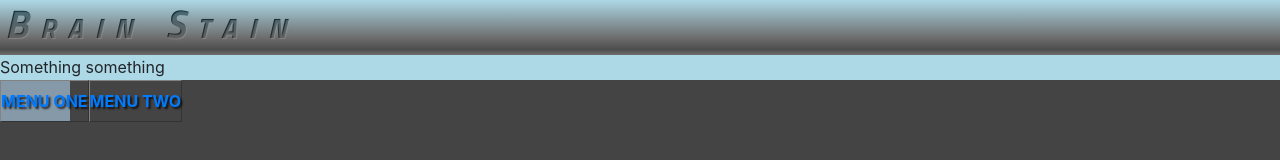
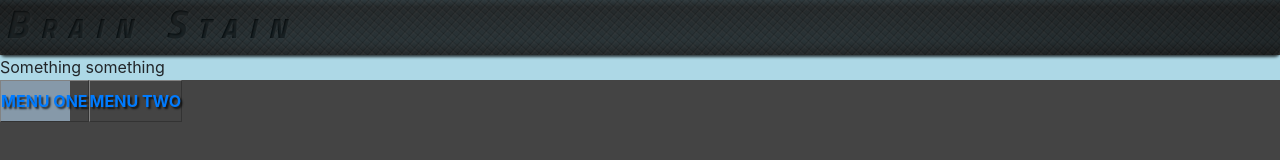
Before and after one commit to Skrath/Brain-Stain, a plain HTML site: page views/admin/layout.html in a window 1280 px wide. Drawn offline with nearby package versions, Linux system fonts and the light colour scheme; files that its build step writes are made by us from their sources.

Commit message:
Adding a crazy css texture to the header div

```diff
--- a/views/css/admin.css
+++ b/views/css/admin.css
@@ -19,6 +19,8 @@
 
 
     --fade-to-gray: linear-gradient(var(--main-color-light) 0%, var(--color-light-gray) 70%, var(--color-dark-gray) 90%, var(--color-light-gray) 99%);
+    --alt-fade-to-gray: linear-gradient(0deg, rgba(107,107,107,1) 0%, rgba(107,107,107,1) 5%, rgba(136,169,180,1) 25%, rgba(136,169,180,1) 31%, rgba(107,107,107,1) 83%, rgba(107,107,107,1) 88%, rgba(173,216,230,1) 100%);
+    --alt-angled-fade-to-gray: linear-gradient(-90deg, rgba(107,107,107,1) 0%, rgba(107,107,107,1) 5%, rgba(136,169,180,1) 25%, rgba(136,169,180,1) 31%, rgba(107,107,107,1) 83%, rgba(107,107,107,1) 88%, rgba(173,216,230,1) 100%);
 }
 
 body {
@@ -37,9 +39,14 @@ body {
 
 .header {
     grid-area: header;
-    background: var(--fade-to-gray);
+    background: linear-gradient(145deg, rgba(55, 65, 68, 0.35) 0, rgba(173,216,230,.25) 25%, rgba(173,216,230,.25) 65%, rgba(55, 65, 68, 0.35) 100%),
+        repeating-linear-gradient(132deg, rgba(173,216,230,.15) 0px, rgba(173,216,230,.15) 3px, rgba(37,37,37,.25) 4px, rgba(247, 247, 247, 0.25) 5px, rgba(247, 247, 247, 0.25) 6px),
+        repeating-linear-gradient(221deg, rgba(173,216,230,.15) 0px, rgba(173,216,230,.15) 3px, rgba(37,37,37,.25) 4px, rgba(247, 247, 247, 0.25) 5px, rgba(247, 247, 247, 0.25) 6px),
+        var(--alt-fade-to-gray);
     box-shadow: 0px 2px 3px var(--color-shadow);
     padding: 0 5px 0 5px;
+    mix-blend-mode: multiply;
+    border-radius: 0 0 5px 5px;
 }
 
 .header h1 {
@@ -48,11 +55,12 @@ body {
     letter-spacing: 0.3em;
     color: transparent;
     background-color: #421818;
-    text-shadow: 1px 1px 1px rgba(210, 137, 103,0.5);
+    text-shadow: 1px 1px 2px rgba(202, 186, 179, 0.5);
         -webkit-background-clip: text;
         -moz-background-clip: text;
         background-clip: text;
     mix-blend-mode: luminosity;
+    white-space: nowrap;
 }
 
 .infobar {
```
